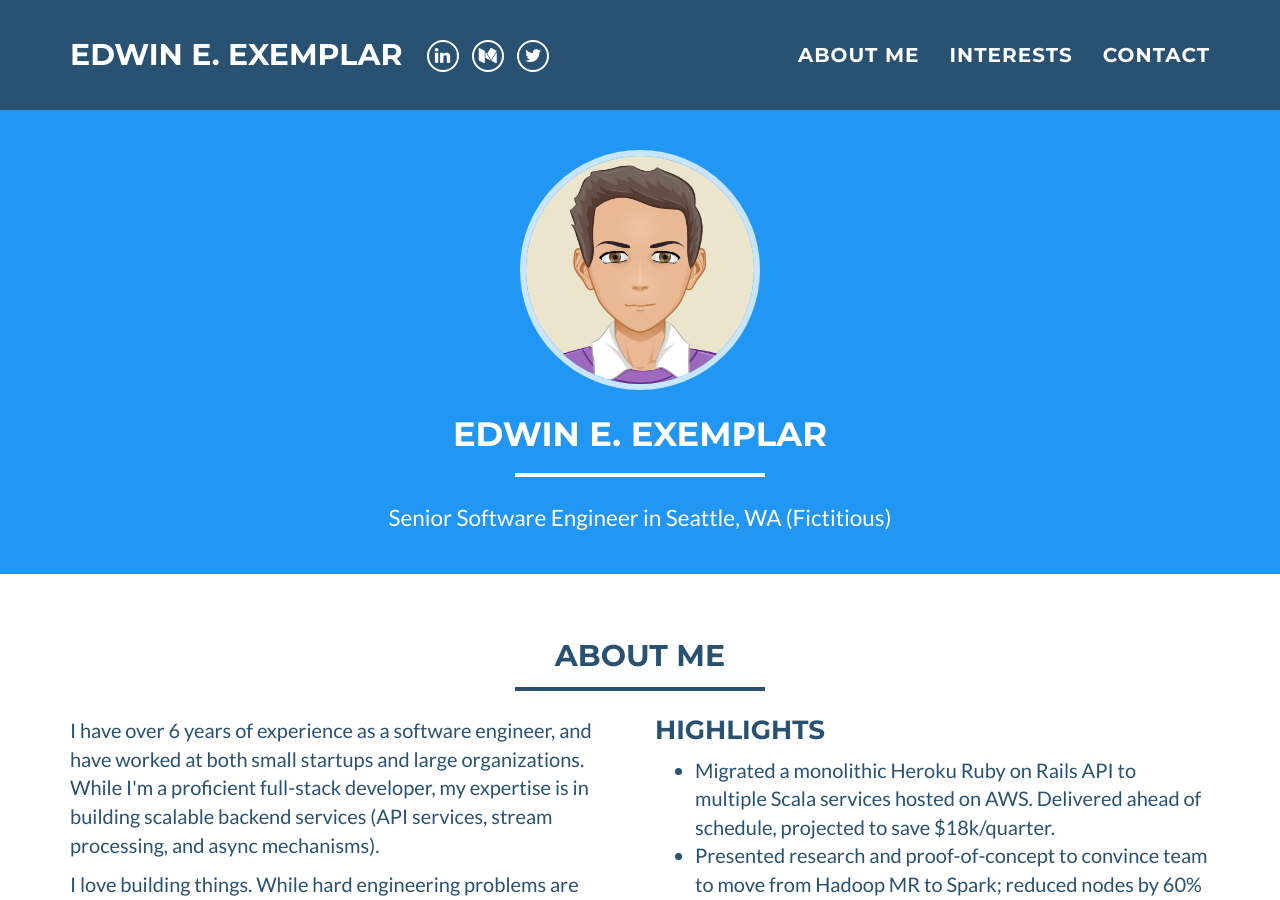
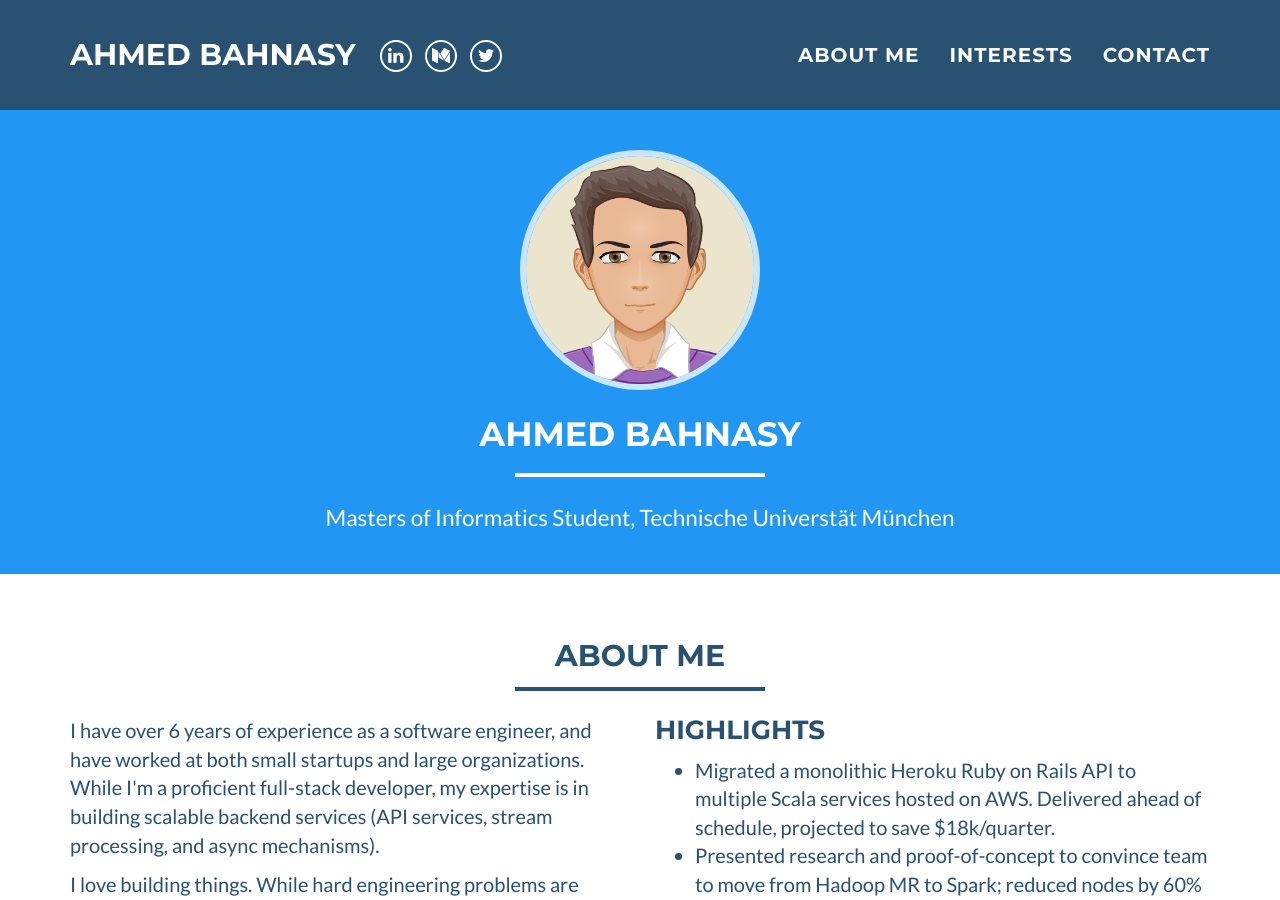
Before and after one commit to abahnasy/abahnasy.github.io, a Jekyll site: the page built from index.html, in a window 1280 px wide and 900 px high. Built offline with Jekyll 4.4.1, drawn with Linux system fonts in a browser that asks for light colours; nearby versions of some CDN libraries; library files that are not in the unit come from our copies; some of the changed text lies outside the part shown.

Commit message:
Updating personal information

```diff
--- a/_config.yml
+++ b/_config.yml
@@ -1,20 +1,20 @@
 # Site settings
-name: Edwin E. Exemplar
-email: edwin+contactme@someemail.com
+name: Ahmed Bahnasy
+email: asbahnasy@gmail.com
 #canonical_url: https://edwinexemplar.com
-keywords: "Software Engineer, Python, Ruby, Machine Learning, Deep Learning, Startups, Agile, Pair Programming"
-skills: "Senior Software Engineer in Seattle, WA (Fictitious)"
+keywords: "Software Engineer, Computer Vision Machine Learning and Deep Learning"
+skills: "Masters of Informatics Student, Technische Universtät München"
 baseurl:
 
 # Social networks usernames (many more available: google-plus, flickr, dribbble, pinterest, instagram, tumblr, linkedin, etc.)
 # You should replace these with your social networks, of course. :)
 social:
   - title: linkedin
-    url: https://www.linkedin.com/in/cgroom/
+    url: https://www.linkedin.com/in/abahnasy/
   - title: medium
-    url: https://medium.com/@cgroom
+    url: https://medium.com/@abahnasy
   - title: twitter
-    url: https://twitter.com/chuck_groom
+    url: https://twitter.com/abahnasy
 
 # Google webmaster tools
 google_verify:
```
